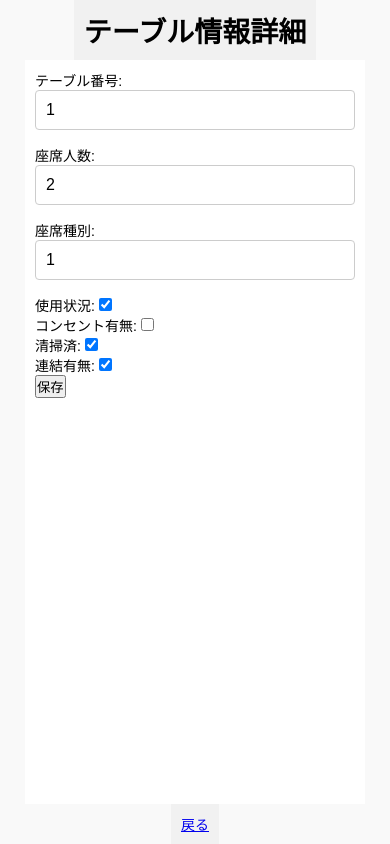
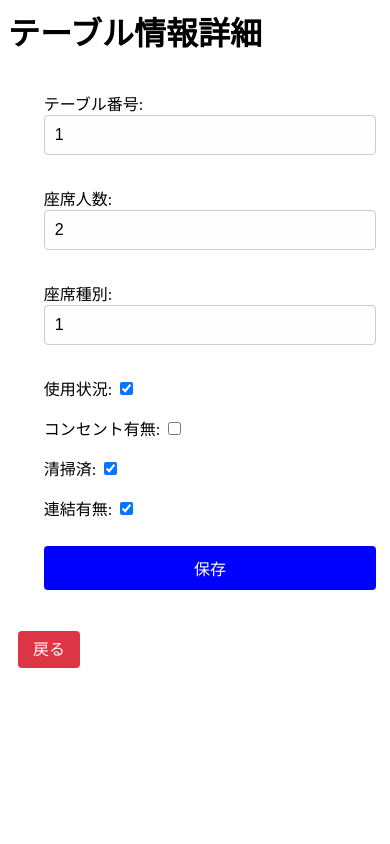
Before and after one commit to OkaTakaaki/Procon_GroupE, a Django app: page /employee/table_detail/1/ in a window 390 px wide. Run offline with Django 4.2, Linux system fonts and the light colour scheme; data comes from the database, SQL or seed files in the repository; style sheets or scripts are compiled from the project's sources.

Commit message:
HTMLの変更

```diff
--- a/employee/templates/employee/employee.html
+++ b/employee/templates/employee/employee.html
@@ -3,7 +3,7 @@
 
 {% block title %}
 <head>
-    <link rel="stylesheet" href="{% static 'css/employee_styles.css' %}">
+    <link rel="stylesheet" href="{% static 'css/employee_styles.scss' %}">
     <title>従業員</title>
 </head>
 {% endblock %}
--- a/employee/templates/employee/item.html
+++ b/employee/templates/employee/item.html
@@ -3,9 +3,8 @@
 
 {% block title %}
 <title>従業員</title>
-<link rel="stylesheet" href="{% static 'css/employee_styles.css' %}">
+<link rel="stylesheet" href="{% static 'css/employee_styles.scss' %}">
 {% endblock %}
-
 
 {% block contents %}
 <div class="container">
--- a/employee/templates/employee/new_seat.html
+++ b/employee/templates/employee/new_seat.html
@@ -3,7 +3,7 @@
 
 {% block title %}
 <head>
-    <link rel="stylesheet" href="{% static 'css/employee_styles.css' %}">
+    <link rel="stylesheet" href="{% static 'css/employee_styles.scss' %}">
     <meta name="viewport" content="width=device-width, initial-scale=1.0">
     <title>新規座席登録</title>
 </head>
--- a/reception_system/templates/reception_system/kari.html
+++ b/reception_system/templates/reception_system/kari.html
@@ -3,7 +3,7 @@
 
 {% block title %}
 <head>
-    <link rel="stylesheet" href="{% static 'css/reception_styles.css' %}">
+    <link rel="stylesheet" href="{% static 'css/reception_styles.scss' %}">
 </head>
 {% endblock %}
 
--- a/reception_system/templates/reception_system/language.html
+++ b/reception_system/templates/reception_system/language.html
@@ -2,7 +2,7 @@
 {% load static %}
 
 {% block title %}
-    <link rel="stylesheet" href="{% static 'css/language_styles.css' %}">
+    <link rel="stylesheet" href="{% static 'css/language_styles.scss' %}">
     <title>Language</title>
 {% endblock %}
 
--- a/static/css/employee_styles.css
+++ /dev/null
@@ -1,271 +0,0 @@
-/* 全体のリセット */
-* {
-    margin: 0;
-    padding: 0;
-    box-sizing: border-box;
-}
-
-/* 基本のボディスタイル */
-body {
-    display: flex;
-    flex-direction: column;
-    height: 100vh; /* ビューポートの高さに合わせる */
-    justify-content: center;
-    align-items: center;
-    font-family: 'Arial', sans-serif;
-    background-color: #f7f7f7;
-    margin: 0;
-}
-
-/* ヘッダーとフッター */
-.header, .footer {
-    background-color: #f1f1f1; /* ヘッダーとフッターの背景色 */
-    padding: 10px;
-    text-align: center;
-}
-
-/* コンテンツ部分 */
-.content {
-    flex: 1; /* 残りのスペースを埋める */
-    overflow-y: auto; /* 縦方向のスクロールを許可 */
-    padding: 10px;
-    background-color: #fff; /* コンテンツエリアの背景色 */
-}
-
-/* アイテムのスタイル */
-.item_new_seat{
-    padding: 10px 20px;
-    border-radius: 12px;
-    display: inline-block;
-    background-color: #87BFE1;
-}
-
-.item_confirm {
-    padding: 10px 20px;
-    border-radius: 12px;
-    display: inline-block;
-    background-color: #F06062;
-}
-
-/* employee.html: メインコンテナ */
-.container {
-    text-align: center;
-    width: 100%;
-    max-width: 400px; /* 幅調整 */
-    height: 600px; /* 高さ調整 */
-    padding: 20px;
-    background-color: #fff;
-    box-shadow: 0px 4px 8px rgba(0, 0, 0, 0.2);
-    position: relative;
-    border-radius: 8px;
-    display: flex;
-    flex-direction: column;  /* 上下に要素を配置 */
-    justify-content: center; /* 上下方向に中央揃え */
-    align-items: center;     /* 横方向に中央揃え */
-    gap: 80px;               /* アイテム間の間隔 */
-}
-
-/* タイトル */
-.title {
-    font-size: 56px;
-    font-weight: bold;
-    margin: auto 0;
-    height: 300px;
-}
-
-/* タッチテキスト */
-.touch-text {
-    color: #aaa;
-    font-size: 18px;
-    margin-bottom: auto;
-    height: 50px;
-}
-
-/* new_seat.htmlのスタイル */
-
-/* iPad (768px 幅) 以上のタブレット向け */
-@media screen and (max-width: 1024px) {
-    .container {
-        max-width: 90%;  /* 最大幅を広げる */
-        height: 500px;   /* 高さを調整 */
-        gap: 60px;       /* アイテム間隔を少し狭くする */
-    }
-
-    .title {
-        font-size: 48px;  /* タイトルフォントサイズを調整 */
-        height: 250px;    /* 高さを縮小 */
-    }
-
-    .touch-text {
-        font-size: 16px;  /* 文字サイズを調整 */
-    }
-}
-
-/* iPad 縦向き(768px) および小さいタブレット向け */
-@media screen and (max-width: 768px) {
-    body {
-        font-size: 14px;  /* フォントサイズを調整 */
-    }
-
-    .container {
-        max-width: 100%;   /* コンテナ幅を100%に調整 */
-        height: auto;      /* 高さを自動調整 */
-        gap: 40px;         /* アイテム間隔を狭める */
-        padding: 15px;     /* パディングを調整 */
-    }
-
-    .title {
-        font-size: 40px;  /* タイトルフォントサイズを調整 */
-        height: auto;     /* 高さを調整 */
-    }
-
-    .touch-text {
-        font-size: 14px;  /* 小さいタブレットでは文字を少し小さく */
-    }
-
-    .item_new_seat, .item_confirm {
-        padding: 12px 18px;  /* ボタンサイズを調整 */
-    }
-}
-
-/* iPhoneやさらに小さいスクリーン向け (600px以下) */
-@media screen and (max-width: 600px) {
-    .container {
-        padding: 10px;      /* さらに余白を調整 */
-        gap: 30px;          /* アイテム間隔を更に縮小 */
-    }
-
-    .title {
-        font-size: 30px;   /* タイトルフォントサイズをさらに調整 */
-    }
-
-    .touch-text {
-        font-size: 12px;   /* タッチ文字のサイズを縮小 */
-    }
-
-    .item_new_seat, .item_confirm {
-        padding: 10px 15px; /* ボタンの余白を小さく */
-    }
-}
-
-/* iPhoneの横向きや特に狭いデバイス向け */
-@media screen and (max-width: 400px) {
-    .container {
-        padding: 8px;  /* パディングをさらに調整 */
-        gap: 20px;     /* アイテム間隔をさらに縮小 */
-    }
-
-    .title {
-        font-size: 26px;  /* タイトルフォントサイズをさらに縮小 */
-    }
-
-    .touch-text {
-        font-size: 10px;   /* 小さい画面に合わせて文字サイズを縮小 */
-    }
-
-    .item_new_seat, .item_confirm {
-        padding: 8px 12px; /* ボタンの余白をさらに小    さく */
-    }
-}
-
-
-/*従業員用*/
-body {
-    font-family: Arial, sans-serif;
-    background-color: #f9f9f9;
-    margin: 0;
-    padding: 0;
-    display: flex;
-    justify-content: center;
-    align-items: center;
-    min-height: 100vh;
-}
-
-.container {
-    background-color: #ffffff;
-    box-shadow: 0 4px 8px rgba(0, 0, 0, 0.2);
-    border-radius: 8px;
-    width: 90%;
-    max-width: 500px;
-    padding: 20px;
-    margin: 20px;
-}
-
-.new_title {
-    font-size: 1.5rem;
-    font-weight: bold;
-    margin-bottom: 20px;
-    text-align: center;
-    color: #333;
-}
-
-.form-container {
-    display: flex;
-    flex-direction: column;
-}
-
-label {
-    font-size: 1rem;
-    font-weight: bold;
-    margin-bottom: 5px;
-    color: #555;
-}
-
-input[type="text"], select {
-    width: 100%;
-    padding: 10px;
-    margin-bottom: 15px;
-    border: 1px solid #ccc;
-    border-radius: 4px;
-    font-size: 1rem;
-}
-
-.checkbox-group {
-    margin-bottom: 20px;
-}
-
-.checkbox-group label {
-    font-size: 1rem;
-    margin-right: 10px;
-}
-
-input[type="radio"] {
-    margin-left: 10px;
-    margin-right: 5px;
-}
-
-.button-container {
-    text-align: center;
-    margin-top: 20px;
-}
-
-.next-button {
-    background-color: #4CAF50;
-    color: white;
-    border: none;
-    padding: 10px 20px;
-    font-size: 1rem;
-    border-radius: 4px;
-    cursor: pointer;
-    transition: background-color 0.3s;
-}
-
-.next-button:hover {
-    background-color: #45a049;
-}
-
-.back-button {
-    background-color: #f44336;
-    color: white;
-    border: none;
-    padding: 10px 20px;
-    font-size: 1rem;
-    border-radius: 4px;
-    cursor: pointer;
-    margin-left: 10px;
-    transition: background-color 0.3s;
-}
-
-.back-button:hover {
-    background-color: #d32f2f;
-}
--- /dev/null
+++ b/static/css/employee_styles.scss
@@ -0,0 +1,253 @@
+body{
+    justify-content: center;
+
+}
+
+
+/* コンテンツ部分 */
+.content {
+    flex: 1; /* 残りのスペースを埋める */
+    overflow-y: auto; /* 縦方向のスクロールを許可 */
+    justify-content: center;
+    padding: 10px; /* コンテンツエリアの背景色 */
+    display: flex; /* フレックスボックスを使用 */
+    flex-direction: column; /* 縦並びにする */
+    align-items: center; /* 中央揃え */
+}
+
+/* アイテムのスタイル */
+.item_new_seat{
+    padding: 10px 20px;
+    border-radius: 12px;
+    display: inline-block;
+    background-color: #87BFE1;
+    margin-bottom: 20px; /* 下に空白を追加 */
+}
+
+.item_confirm {
+    padding: 10px 20px;
+    border-radius: 12px;
+    display: inline-block;
+    background-color: #F06062;
+    margin-bottom: 20px; /* 下に空白を追加 */
+}
+
+/* コンテナのスタイル */
+.container {
+    display: flex;
+    flex-direction: column; /* 縦並びにする */
+    align-items: center; /* 中央揃え */
+    justify-content: center; /* 縦方向の中央揃え */
+    height: 100vh; /* 画面全体の高さを使用 */
+}
+
+/* employee.html: メインコンテナ */
+/* タイトル */
+.title {
+    display: flex;
+    justify-content: center; /* 横方向の中央揃え */
+    align-items: center; /* 縦方向の中央揃え */
+    font-size: 56px;
+    font-weight: bold;
+    margin: auto;
+    height: 300px;
+}
+
+/* タッチテキスト */
+.touch-text {
+    color: #aaa;
+    font-size: 18px;
+    margin-bottom: auto;
+    height: 50px;
+}
+
+/* new_seat.htmlのスタイル */
+.wrap {
+    display: flex;
+    flex-wrap: nowrap;
+    justify-content: center;
+    margin-top: 40px; /* 上に余白を追加 */
+}
+
+.js-g01 {
+    font-size: 2em;
+    font-family: "Noto Serif JP", serif;
+}
+
+
+/* employee_styles.scss */
+// body {
+//     font-family: Arial, sans-serif;
+//     background-color: #f8f9fa;
+//     margin: 0;
+//     padding: 0;
+//     display: flex;
+//     justify-content: center;
+//     align-items: center;
+//     min-height: 100vh;
+// }
+
+// .container {
+//     background-color: #ffffff;
+//     box-shadow: 0 4px 8px rgba(0, 0, 0, 0.1);
+//     border-radius: 8px;
+//     width: 90%;
+//     max-width: 600px;
+//     padding: 20px;
+// }
+
+.new_title {
+    font-size: 1.8rem;
+    font-weight: bold;
+    text-align: center;
+    color: #333;
+    margin-bottom: 20px;
+}
+
+.form-container {
+    display: flex;
+    flex-direction: column;
+}
+
+label {
+    font-size: 1rem;
+    font-weight: 600;
+    margin-bottom: 5px;
+    color: #555;
+}
+
+input[type="text"], select {
+    width: 100%;
+    padding: 10px;
+    margin-bottom: 15px;
+    border: 1px solid #ccc;
+    border-radius: 4px;
+    font-size: 1rem;
+    background-color: #fefefe;
+}
+
+input[type="radio"] {
+    margin-right: 5px;
+}
+
+.checkbox-group {
+    margin-bottom: 20px;
+}
+
+.checkbox-group label {
+    margin-right: 10px;
+    font-size: 1rem;
+    font-weight: 600;
+    color: #555;
+}
+
+.button-container {
+    display: flex;
+    justify-content: space-between;
+    margin-top: 20px;
+}
+
+.next-button, .back-button {
+    padding: 10px 20px;
+    border: none;
+    font-size: 1rem;
+    border-radius: 4px;
+    cursor: pointer;
+    transition: all 0.3s ease;
+}
+
+.next-button {
+    background-color: blue;
+    color: white;
+}
+
+.next-button:hover {
+    background-color: blue;
+}
+
+.back-button {
+    background-color: #f44336;
+    color: white;
+}
+
+.back-button:hover {
+    background-color: #d32f2f;
+}
+
+/* Small screens adjustments */
+@media (max-width: 480px) {
+    .button-container {
+        flex-direction: column;
+        gap: 10px;
+    }
+
+    .next-button, .back-button {
+        width: 100%;
+    }
+}
+
+
+
+.table-item {
+    background: white;
+    box-shadow: 0 4px 6px rgba(0, 0, 0, 0.1);
+    border-radius: 8px;
+    width: 95%;
+    padding: 15px;
+    margin-bottom: 15px;
+    text-align: center;
+    font-size: 1rem;
+}
+
+/* ボタンのスタイル */
+button {
+    background-color: blue;
+    color: white;
+    border: none;
+    padding: 10px 15px;
+    font-size: 1rem;
+    border-radius: 4px;
+    cursor: pointer;
+    transition: background-color 0.3s;
+    margin-top: 10px;
+}
+
+button:hover {
+    background-color: blue;
+}
+
+/* フッター */
+.footer {
+    margin-top: 20px;
+    padding: 10px;
+}
+
+.footer a {
+    text-decoration: none;
+    color: white;
+    background-color: #dc3545;
+    padding: 10px 15px;
+    border-radius: 4px;
+    font-size: 1rem;
+    transition: background-color 0.3s;
+}
+
+.footer a:hover {
+    background-color: #c82333;
+}
+
+/* レスポンシブ対応 */
+@media (max-width: 480px) {
+    .content {
+        width: 100%;
+        padding: 0 15px;
+    }
+
+    .table-item {
+        width: 100%;
+    }
+
+    button {
+        width: 100%;
+    }
+}
```
Also changed, not shown: employee/templates/employee/confirm.html (+8 -3 lines).
